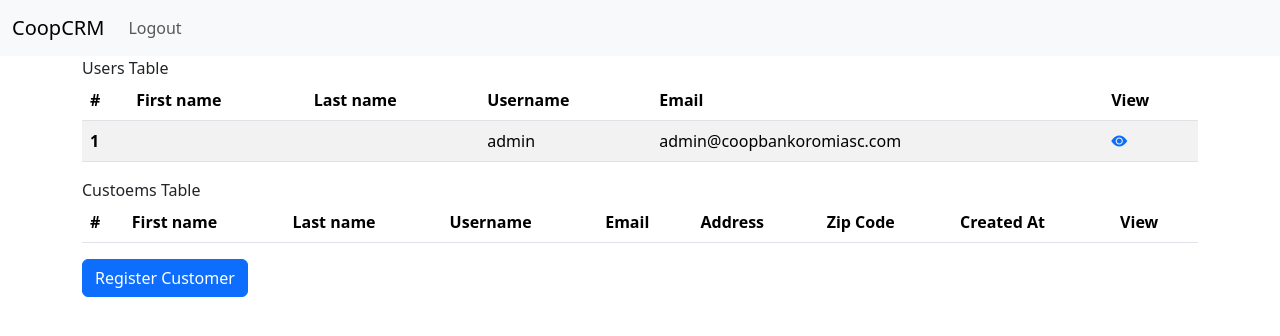
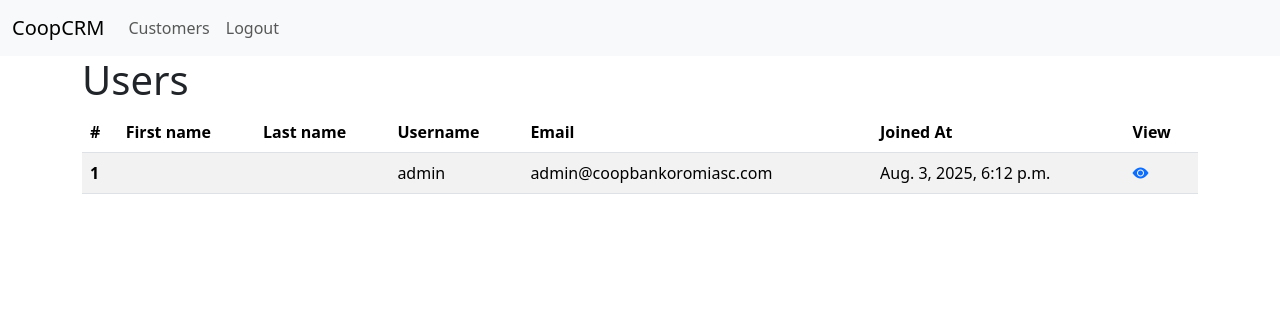
Before and after one commit to iphadan/Coop-CRM, a Django app: page / in a window 1280 px wide. Shown: the top 336 px of the page. Run offline with Django 5.2, Linux system fonts and the light colour scheme; a user stored in the database is signed in; data comes from the database, SQL or seed files in the repository; data that the repository does not hold is empty.

Commit message:
listing customers has been divided from the user

```diff
--- a/crm/templates/home.html
+++ b/crm/templates/home.html
@@ -39,13 +39,15 @@
 {% else %}
 <table class="table table-striped me-auto">
   <thead>
-    <header>Users Table</header>
+    <h1 class="h1">Users</h1>
     <tr>
       <th scope="col">#</th>
       <th scope="col">First name</th>
       <th scope="col">Last name</th>
       <th scope="col"> Username </th>
             <th scope="col">Email</th>
+                        <th scope="col">Joined At</th>
+
             <th>View</th>
 
     </tr>
@@ -54,10 +56,12 @@
     {% for user in users%}
   <tr>
       <th scope="row">{{user.id}}</th>
-      <td>{{user.fist_name}}</td>
+      <td>{{user.first_name}}</td>
       <td>{{user.last_name}}</td>
       <td>{{user.username}}</td>
       <td>{{user.email}}</td>
+     <td>{{user.date_joined}}</td>
+
       <td ><a href="{% url 'showUser' user.id %}"  class="bi bi-eye-fill"></a>  </td>
 
     </tr>
@@ -73,52 +77,10 @@
 
 
 
-<table class="table table-striped me-auto">
-  <thead>
-    <header>Custoems Table</header>
-    <tr>
-      <th scope="col">#</th>
-      <th scope="col">First name</th>
-      <th scope="col">Last name</th>
-      <th scope="col">Username</th>
-       <th scope="col">Email</th>
-      <th scope="col">Address</th>
-      <th scope="col">Zip Code</th>
-      <th scope="col">Created At</th>
-            <th scope="col">View</th>
 
 
-
-
-    </tr>
-  </thead>
-  <tbody>
-    {% for user in customers %}
-    <tr>
-      <th scope="row">{{ user.id }}</th>
-      <td>{{user.fist_name}}</td>
-      <td>{{user.last_name}}</td>
-      <td>{{user.username}}</td>
-            <td>{{user.email}}</td>
-            <td>{{user.address}}</td>
-            <td>{{user.zipCode}}</td>
-            <td>{{user.dateCreatedAt}}</td>
-                 <td ><a href="{% url 'showCustomer' user.id %}"  class="bi bi-eye-fill"></a>  </td>
-
-    </tr>
-
-    </tr>
-
-    </tr>
-
-    </tr>
-   {% endfor %}
-  </tbody>
-</table>
 {% endif %}
 
-
-<a href="{% url 'registerCustomer' %}" class="btn btn-primary">Register Customer</a>
 </a>
     </div>
 
--- a/crm/templates/nav.html
+++ b/crm/templates/nav.html
@@ -19,8 +19,12 @@
         </li>
         {% else %}
          <li class="nav-item">
+          <a class="nav-link" href="{% url 'customers' %}">Customers</a>
+        </li>
+         <li class="nav-item">
           <a class="nav-link" href="{% url 'logout' %}">Logout</a>
         </li>
+
         {% endif %}
       </ul>
 
--- a/crm/templates/showCustomer.html
+++ b/crm/templates/showCustomer.html
@@ -32,7 +32,7 @@
   </div>
 </div>
  <a href="{% url 'home' %}" class="btn btn-secondary">go Home</a>
-  <a href="{% url 'registerCustomer' %}" class="btn btn-secondary">Update</a>
+  <a href="{% url 'updateCustomer' customer.id %}" class="btn btn-secondary">Update</a>
 
 
 
--- a/crm/urls.py
+++ b/crm/urls.py
@@ -5,9 +5,13 @@ urlpatterns=[
     path("",views.home,name="home"),
         path("logout/",views.logout_user,name="logout"),
         path("register/",views.register,name="register"),
-        path("customer/<pk>",views.showCustomer,name="showCustomer"),
-        path("user/<pk>",views.showUser,name="showUser"),
+        path("customer/<int:pk>",views.showCustomer,name="showCustomer"),
+        path("user/<int:pk>",views.showUser,name="showUser"),
         path("registerCustomer/",views.registerCustomer,name="registerCustomer"),
+        path("updateCustomer/<int:pk>/",views.updateCustomer,name="updateCustomer"),
+        path("customers/",views.customers,name="customers"),
+
+
 
 
 
--- a/crm/views.py
+++ b/crm/views.py
@@ -20,14 +20,25 @@ def home(request):
            return render(request,"home.html")
     else:
         if request.user.is_authenticated:
-            users = User.objects.all()
-            customers = models.Customer.objects.all()
-            context = {'users':users,'customers':customers}
+            users = User.objects.all().order_by('id')
+            context = {'users':users}
             return render(request,"home.html",context )
+
     return render(request,'home.html')
 def logout_user(request):
     logout(request)
     return render(request,'home.html')
+
+def customers(request):
+        if request.user.is_authenticated:
+            customers = models.Customer.objects.all().order_by('id')
+
+            context = {'customers':customers}
+            return render(request,"customerTable.html",context)
+        else:
+            messages.error(request,'Login before !')
+            return redirect('home')
+
 
 
 def register(request):
@@ -94,8 +105,24 @@ def registerCustomer(request):
     return redirect('home')
 
 
-def updateCustomer(request):
-    pass
+def updateCustomer(request,pk):
+    customer = models.Customer.objects.get(id=pk)
+    form = SignUpCustomer(request.POST or None,instance=customer)
+    context = {
+        'form':form,
+        'id':customer.id
+    }
+    if request.user.is_authenticated:
+        if form.is_valid():
+            form.save()
+            messages.success(request,'Customer Created Successfully')
+            return redirect('home')
+        else:
+            messages.error(request,'something went wrong, please try again!')
+            return render(request,'updateCustomer.html',context)
+    else:
+        messages.error(request,'please, login before!')
+        return redirect('home')
 
 def deleteCustomer(request):
     pass
```
Also changed, not shown: crm/templates/customerTable.html (added, +69 -0 lines), crm/templates/updateCustomer.html (added, +32 -0 lines).
